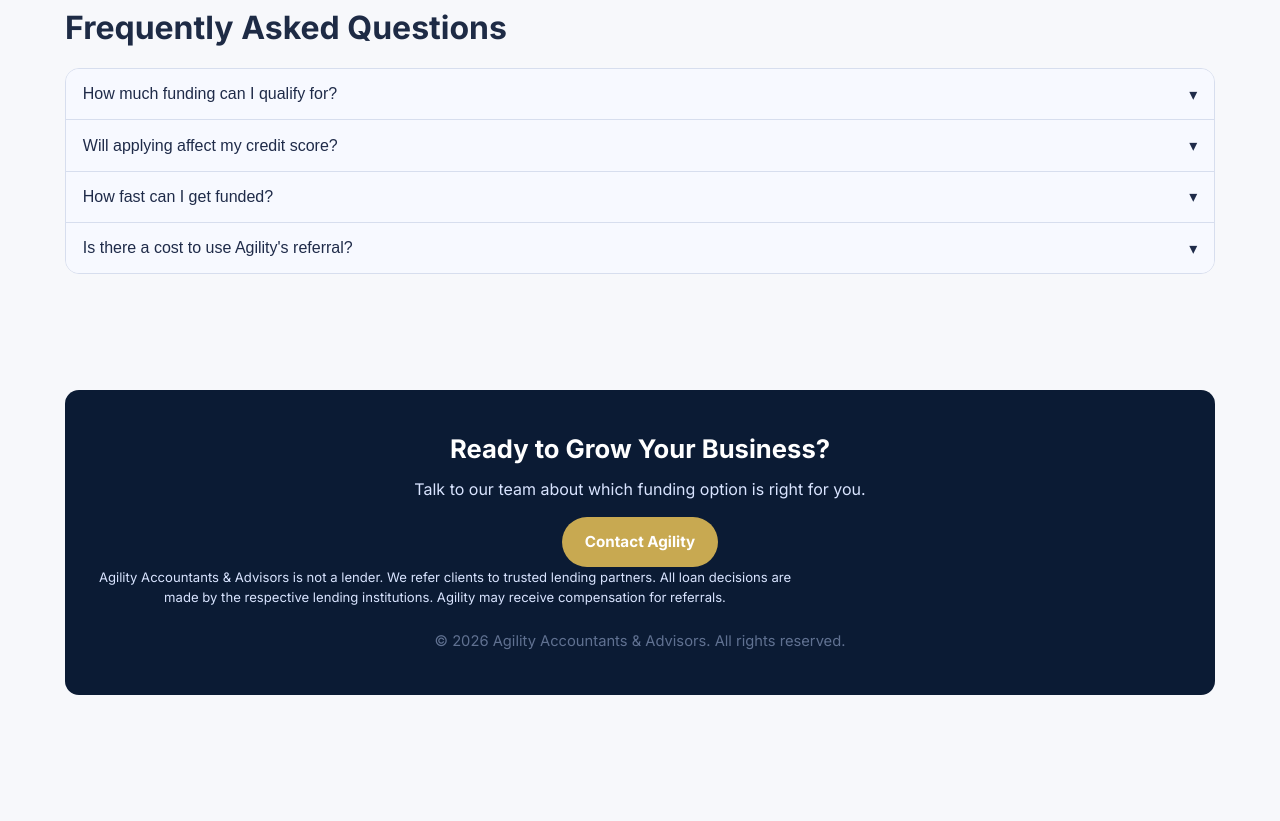
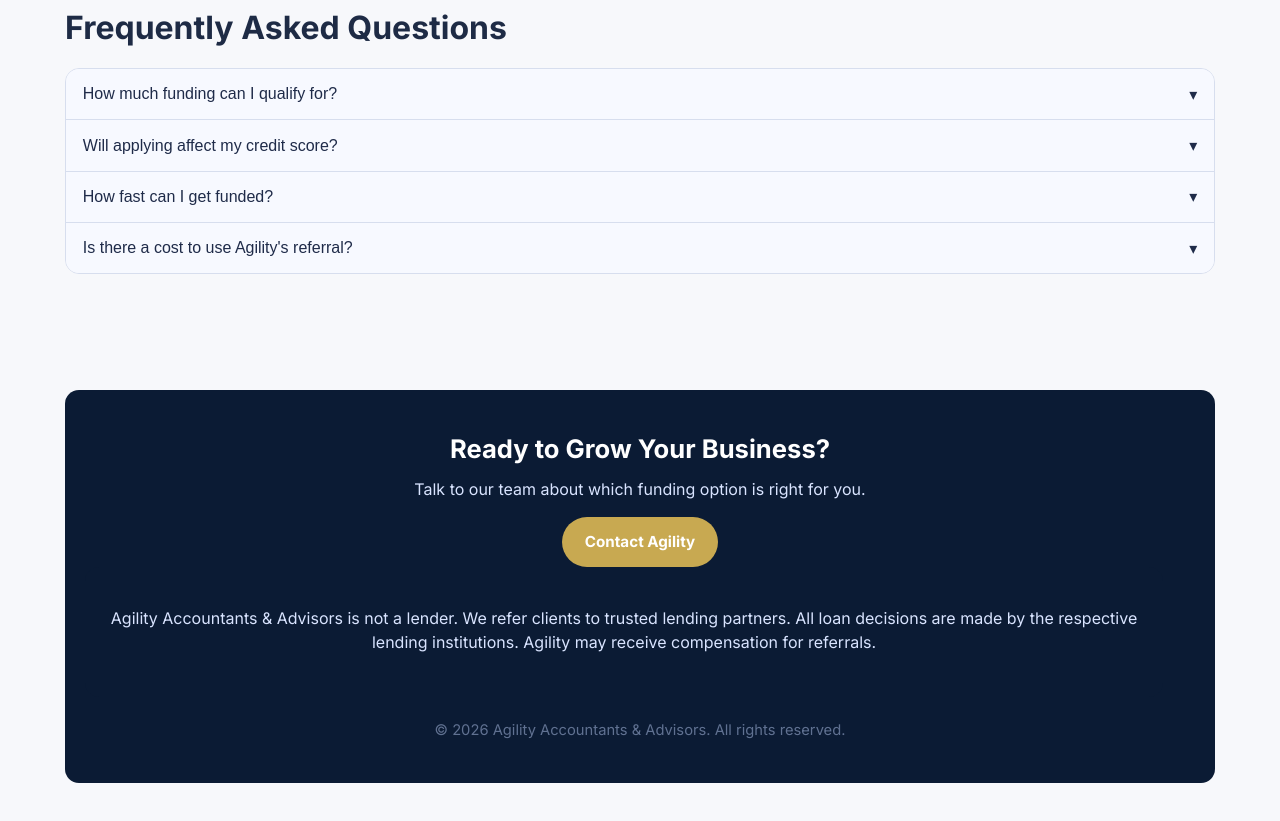
Before and after one commit to oconnor1171/agility-website, a plain HTML site: page pages/business-funding.html in a window 1280 px wide. Shown: the part 1898-2719 px from the top of the page. Before the commit the page ends 2641 px from the top, so only its background shows below. Drawn offline with Linux system fonts and the light colour scheme; files whose address does not match are found by name.

Commit message:
format fix footer

```diff
--- a/pages/business-funding.html
+++ b/pages/business-funding.html
@@ -330,7 +330,7 @@
         <h3>Ready to Grow Your Business?</h3>
         <p>Talk to our team about which funding option is right for you.</p>
         <a class="btn btn-primary" href="https://www.agility-accountants.com/contact" target="_blank" rel="noopener noreferrer">Contact Agility</a>
-        <p class="disclaimer">Agility Accountants & Advisors is not a lender. We refer clients to trusted lending partners. All loan decisions are made by the respective lending institutions. Agility may receive compensation for referrals.</p>
+        <p class="container footer-cta">Agility Accountants & Advisors is not a lender. We refer clients to trusted lending partners. All loan decisions are made by the respective lending institutions. Agility may receive compensation for referrals.</p>
         <p class="refs">© <time datetime="2026">2026</time> Agility Accountants & Advisors. All rights reserved.</p>
       </div>
     </section>
```
